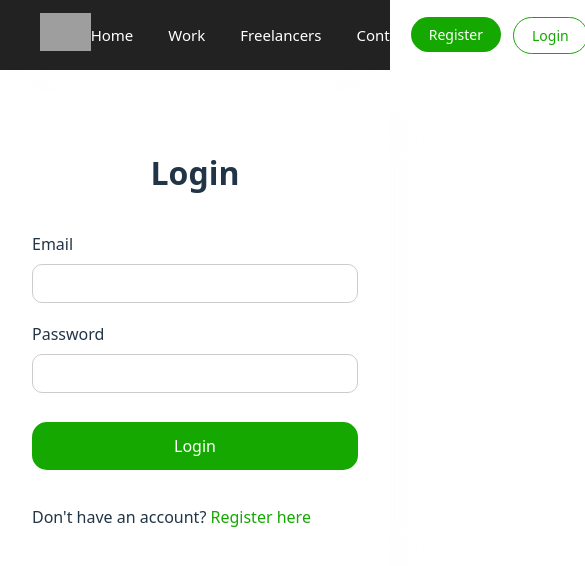
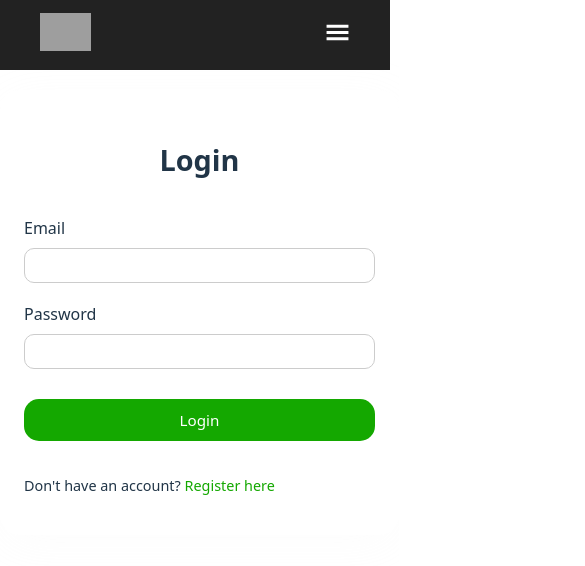
Before and after one commit to elab-development/internet-tehnologije-2025-freelancer_2022_0474, a React (Vite) app in the folder freelancer-platform-frontend/: page /login in a window 390 px wide. Shown: the top 566 px of the page, 585 px wide, since content can reach past the window. Built offline with nearby package versions, Linux system fonts and the light colour scheme; grey boxes are pictures that could not be loaded.

Commit message:
odradjena responzivnost

```diff
--- a/freelancer-platform-frontend/src/components/Navbar.jsx
+++ b/freelancer-platform-frontend/src/components/Navbar.jsx
@@ -1,11 +1,12 @@
 import { Link, useNavigate } from "react-router-dom";
 import '../css/Navbar.css';
 import { CgProfile } from "react-icons/cg";
+import { GiHamburgerMenu } from "react-icons/gi";
+import { useState } from "react";
 
 export default function Navbar() {
-
   const navigate = useNavigate();
-
+  const [menuOpen, setMenuOpen] = useState(false);
 
   const user = (() => {
     try {
@@ -14,8 +15,6 @@ export default function Navbar() {
       return null;
     }
   })();
-
-
 
   const handleLogout = () => {
     localStorage.removeItem("user");
@@ -30,12 +29,37 @@ export default function Navbar() {
         <img src="../../public/images/logo-upwork.jpg" alt="Logo" />
       </div>
 
-      <nav>
+      {/* Hamburger za mobilni prikaz */}
+      <div className="hamburger" onClick={() => setMenuOpen(!menuOpen)}>
+        <GiHamburgerMenu size={25} color="white" />
+      </div>
+
+      <nav className={menuOpen ? "open" : ""}>
         <ul id="navbar-list">
-          <li><Link to="/">Home</Link></li>
-          <li><Link to="/work">Work</Link></li>
-          <li><Link to="/freelancers">Freelancers</Link></li>
-          <li><Link to="/contact">Contact</Link></li>
+          <li><Link to="/" onClick={() => setMenuOpen(false)}>Home</Link></li>
+          <li><Link to="/work" onClick={() => setMenuOpen(false)}>Work</Link></li>
+          <li><Link to="/freelancers" onClick={() => setMenuOpen(false)}>Freelancers</Link></li>
+          <li><Link to="/contact" onClick={() => setMenuOpen(false)}>Contact</Link></li>
+
+          <li className="mobile-account">
+            {user ? (
+              <div className="account-section">
+                <Link to="/profile" onClick={() => setMenuOpen(false)}>
+                  <span id="account-icon" className="profile-icon"><CgProfile /> {user.firstname}</span>
+                </Link>
+                <button id="logout-btn" onClick={handleLogout}>Logout</button>
+              </div>
+            ) : (
+              <div className="account-section">
+                <Link to="/register" onClick={() => setMenuOpen(false)}>
+                  <button id="register-btn">Register</button>
+                </Link>
+                <Link to="/login" onClick={() => setMenuOpen(false)}>
+                  <button id="login-btn">Login</button>
+                </Link>
+              </div>
+            )}
+          </li>
         </ul>
       </nav>
 
@@ -43,7 +67,7 @@ export default function Navbar() {
         {user ? (
           <div className="account-section">
             <Link to="/profile">
-              <span id="account-icon" className="profile-icon" ><CgProfile /> {user.firstname}</span>
+              <span id="account-icon" className="profile-icon"><CgProfile /> {user.firstname}</span>
             </Link>
             <button style={{padding: '5px 10px', marginLeft: '10px'}} id="logout-btn" onClick={handleLogout}>Logout</button>
           </div>
--- a/freelancer-platform-frontend/src/css/HeroSekcija.css
+++ b/freelancer-platform-frontend/src/css/HeroSekcija.css
@@ -47,3 +47,46 @@
   background-color: #14a800;
   color: white;
 }
+/* ========== MOBILE RESPONSIVE ========== */
+@media (max-width: 768px) {
+  .hero-container {
+    height: auto;
+    padding: 40px 10px;
+  }
+
+  .hero-container h1 {
+    font-size: 2rem;
+  }
+
+  .hero-container p {
+    font-size: 1rem;
+  }
+
+  .hero-search {
+    padding: 20px;
+  }
+
+  .hero-buttons {
+    flex-direction: column;
+  }
+
+  .hero-buttons button {
+    width: 100%;
+    font-size: 14px;
+  }
+
+  .hero-input {
+    flex-direction: column;
+  }
+
+  .hero-input input,
+  .hero-input .search-btn {
+    width: 100%;
+    font-size: 14px;
+    padding: 10px;
+  }
+
+  .hero-input .search-btn {
+    margin-top: 10px;
+  }
+}
--- a/freelancer-platform-frontend/src/css/Navbar.css
+++ b/freelancer-platform-frontend/src/css/Navbar.css
@@ -88,7 +88,58 @@ nav {
   font-weight: 500;
 }
 .account-section {
-  display: flex;
+  display: none;
   align-items: center;
   justify-content: center;
 }
+
+.hamburger {
+  display: none;
+  cursor: pointer;
+}
+
+@media (max-width: 768px) {
+
+  .hamburger {
+    display: block;
+  }
+
+  nav {
+    display: none;
+    width: 100%;
+    background-color: #222;
+    position: absolute;
+    top: 70px;
+    left: 0;
+    padding: 20px 0;
+  }
+
+  nav.open {
+    display: block;
+  }
+
+  #navbar-list {
+    flex-direction: column;
+    align-items: center;
+    gap: 20px;
+    margin: 0;
+    padding: 0;
+  }
+
+  .right-navbar {
+    display: none; /* sakriva desktop dugmad */
+  }
+
+  #navbar-list li.mobile-account {
+    display: flex;
+    flex-direction: column;
+    align-items: center;
+    gap: 10px;
+    margin-top: 10px;
+  }
+
+  #navbar-list li.mobile-account .account-section {
+    flex-direction: column;
+    gap: 10px;
+  }
+}
--- a/freelancer-platform-frontend/src/css/Register.css
+++ b/freelancer-platform-frontend/src/css/Register.css
@@ -73,3 +73,39 @@
   gap: 1.5rem;
   margin-top: 0.3rem;
 }
+/* MOBILE RESPONSIVE */
+@media (max-width: 768px) {
+  .registerform-container {
+    width: 90%;
+    padding: 1.5rem;
+    margin: 20px auto;
+  }
+
+  .registerform-title {
+    font-size: 1.8rem;
+  }
+
+  .registerform-field input[type="text"],
+  .registerform-field input[type="email"],
+  .registerform-field input[type="password"],
+  .registerform-field input[type="date"],
+  .registerform-field input[type="tel"] {
+    font-size: 0.95rem;
+    padding: 0.5rem;
+  }
+
+  .registerform-radio-group {
+    flex-direction: column; /* radio dugmad u kolonu */
+    gap: 10px;
+    margin-top: 0.5rem;
+  }
+
+  .registerform-button {
+    font-size: 0.95rem;
+    padding: 0.7rem;
+  }
+
+  p {
+    font-size: 0.9rem;
+  }
+}
```
Lines whose indentation alone changed are shown as unchanged.
